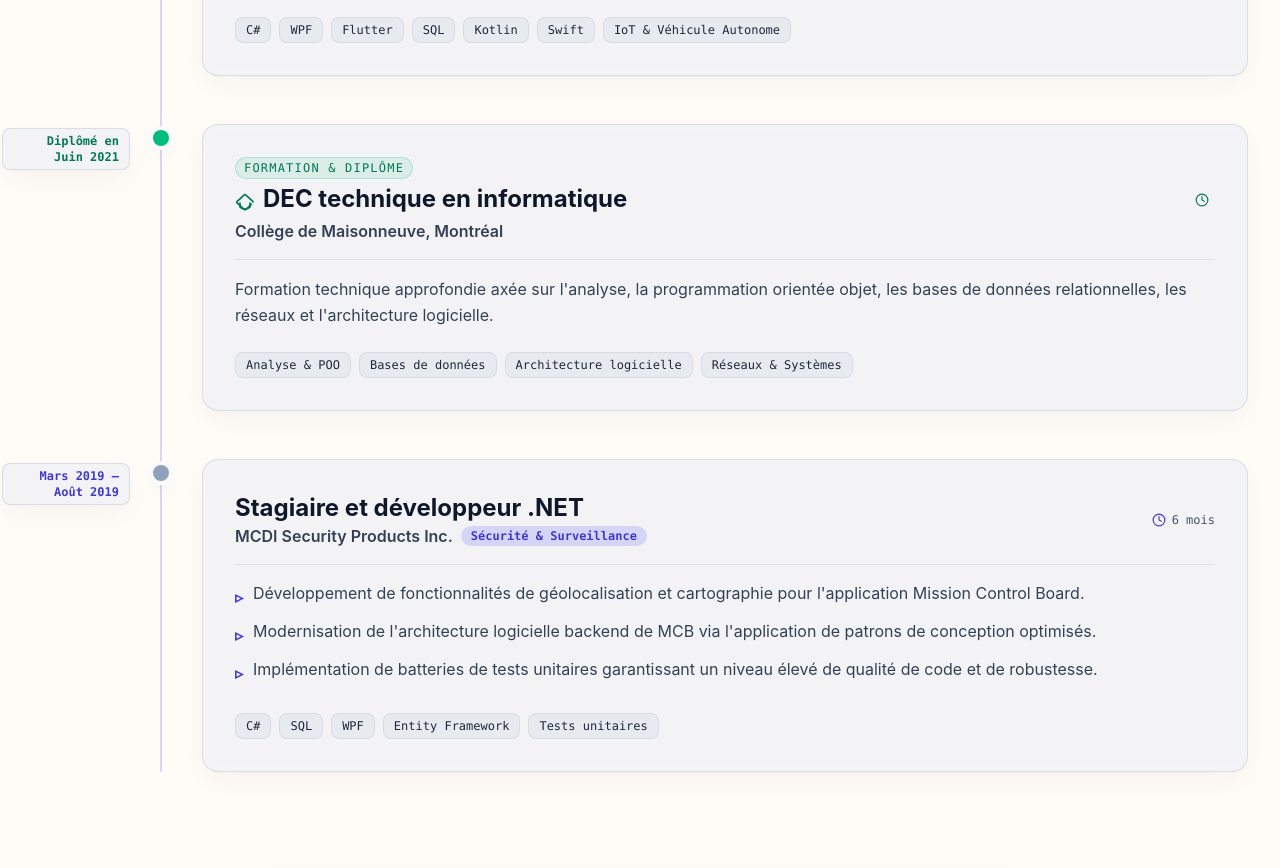
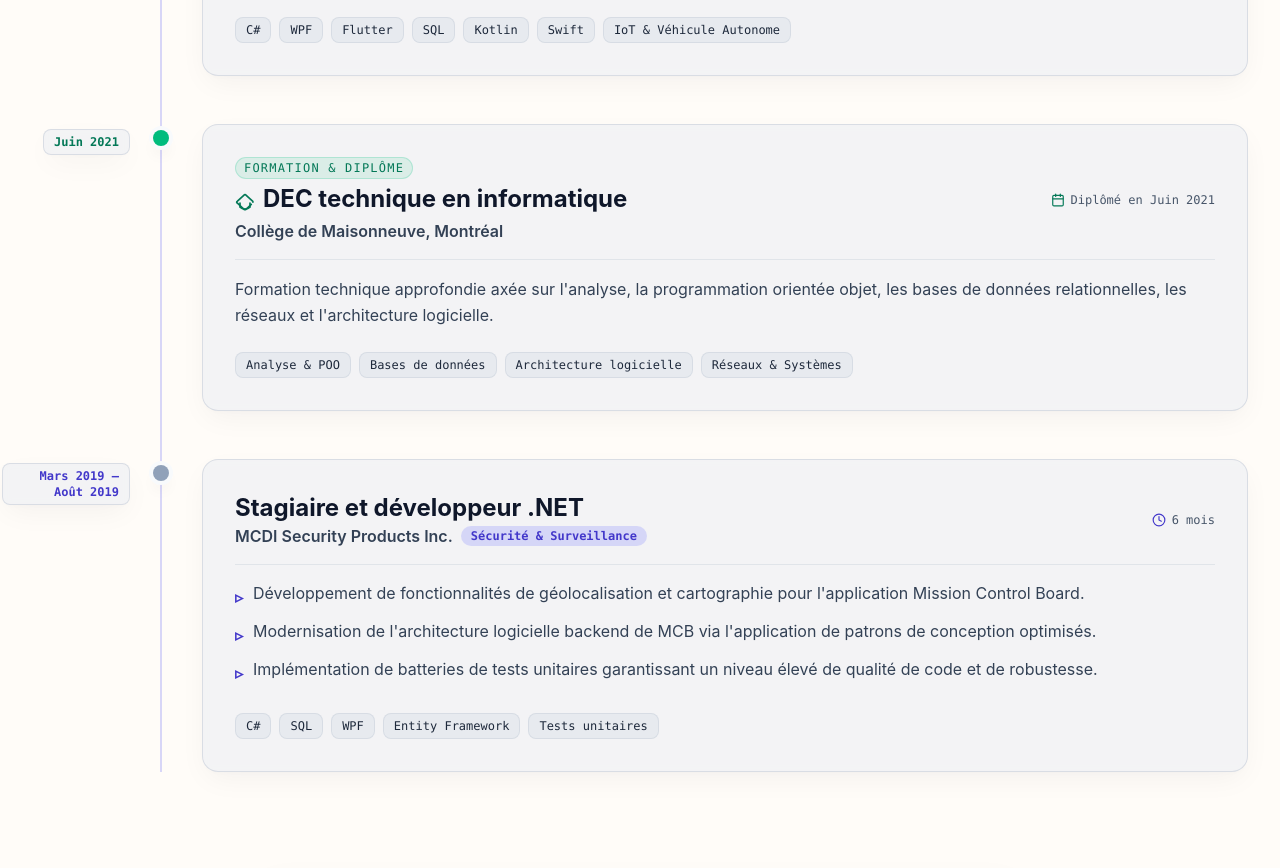
Before and after one commit to Matricard/Portfolio, an Angular app: page / in a window 1280 px wide. Shown: the part 3260-4128 px from the top of the page. Built offline with nearby package versions, Linux system fonts and the light colour scheme.

Commit message:
style(education): update date badge binding

```diff
--- a/src/app/app.html
+++ b/src/app/app.html
@@ -354,7 +354,7 @@
             <!-- Desktop Date -->
             <div class="md:absolute md:-left-40 md:top-1 mb-2 md:mb-0 md:text-right md:w-32">
               <span class="glass-panel px-2.5 py-1 rounded-lg text-xs font-mono text-emerald-400 font-semibold shadow-sm inline-block">
-                {{ ps.t().eduDate }}
+                {{ ps.t().eduDateBadge }}
               </span>
             </div>
 
@@ -377,8 +377,8 @@
                 </div>
 
                 <div class="text-xs font-mono text-slate-400 flex items-center gap-1.5">
-                  <app-icon name="clock" class="w-3.5 h-3.5 text-emerald-400"></app-icon>
-                  <span>{{ ps.t().eduDuration }}</span>
+                  <app-icon name="calendar" class="w-3.5 h-3.5 text-emerald-400"></app-icon>
+                  <span>{{ ps.t().eduDate }}</span>
                 </div>
               </div>
 
```
